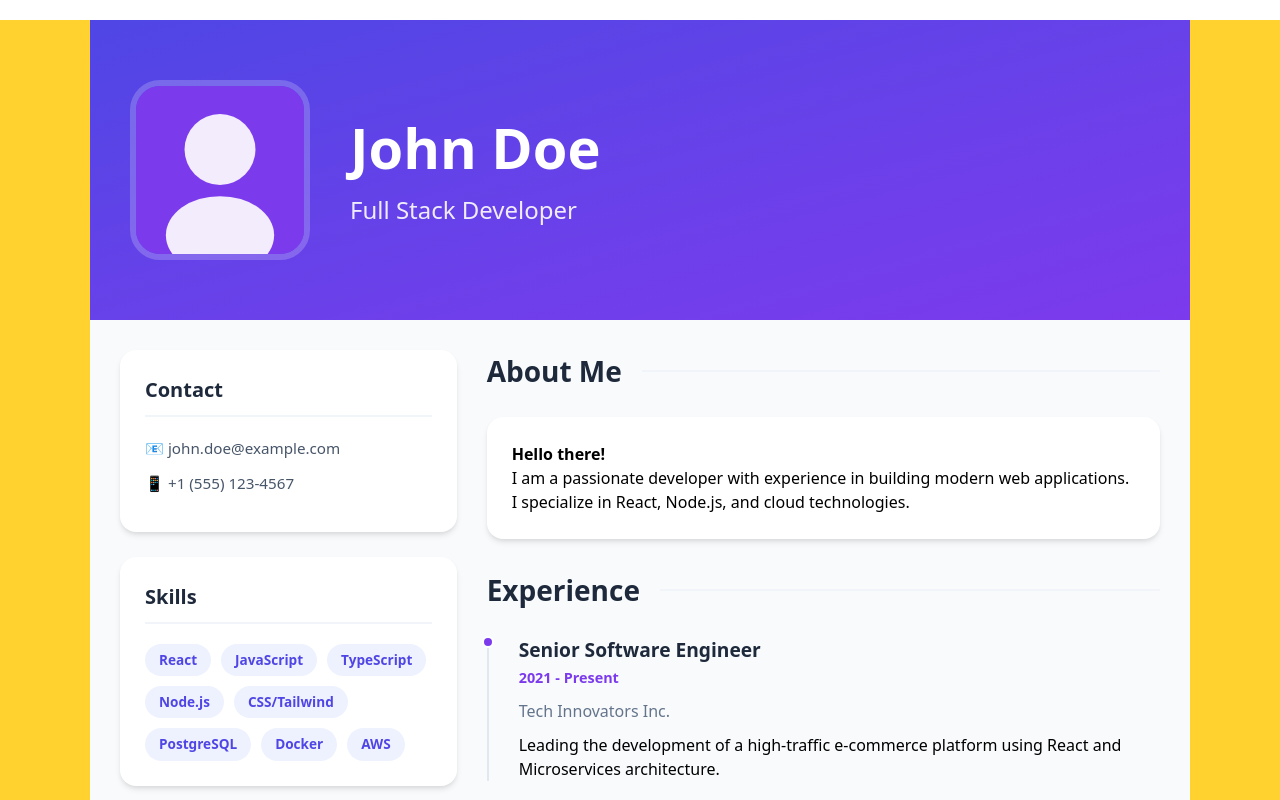
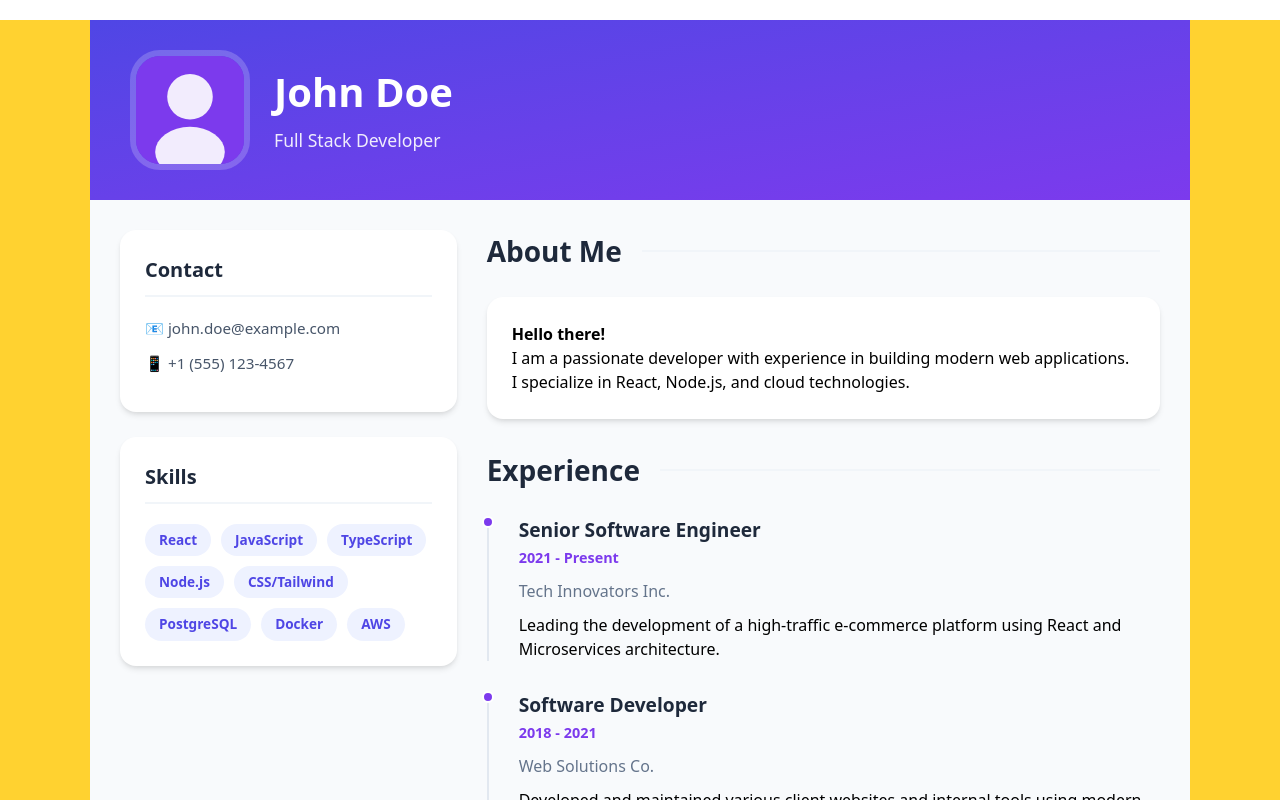
Before and after one commit to ChenPeleg/my-cv, a React (Vite) app: page / in a window 1280 px wide. Shown: the top 800 px of the page. Built offline with nearby package versions, Linux system fonts and the light colour scheme.

Commit message:
reduce header size: smaller padding, image, and text
Co-authored-by: ChenPeleg <24780916+ChenPeleg@users.noreply.github.com>

```diff
--- a/src/pages/MainPage.tsx
+++ b/src/pages/MainPage.tsx
@@ -6,11 +6,11 @@ export const MainPage = () => {
 
   return (
     <div className="max-w-[1100px] mx-auto my-5 bg-[#f8fafc] font-sans text-left">
-      <header className="bg-linear-to-br from-[#4f46e5] to-[#7c3aed] text-white p-[60px_40px] flex flex-col md:flex-row items-center gap-10 border-0">
-        <img src={imageUrl} alt={name} className="w-[180px] h-[180px] rounded-[30px] border-[6px] border-white/20 object-cover" />
+      <header className="bg-linear-to-br from-[#4f46e5] to-[#7c3aed] text-white p-[30px_40px] flex flex-col md:flex-row items-center gap-6 border-0">
+        <img src={imageUrl} alt={name} className="w-[120px] h-[120px] rounded-[30px] border-[6px] border-white/20 object-cover" />
         <div>
-          <h1 className="text-[3.5rem] m-0 font-extrabold leading-tight">{name}</h1>
-          <p className="text-[1.5rem] opacity-90 mt-[10px] m-0">{title}</p>
+          <h1 className="text-[2.5rem] m-0 font-extrabold leading-tight">{name}</h1>
+          <p className="text-[1.1rem] opacity-90 mt-[10px] m-0">{title}</p>
         </div>
       </header>
 
```
